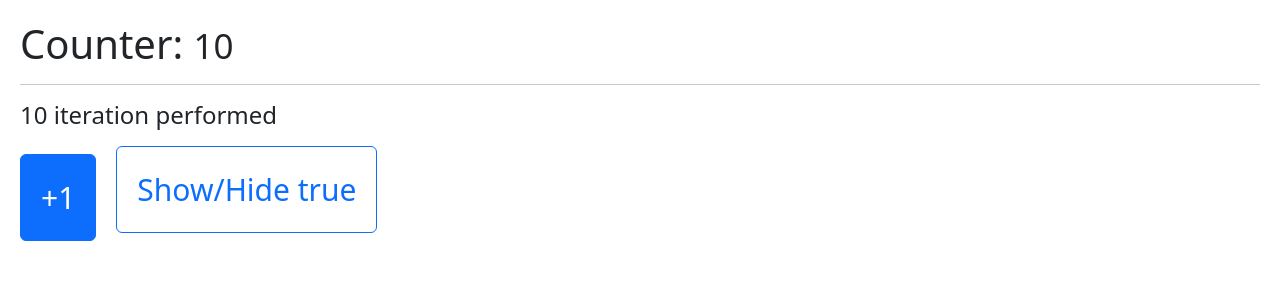
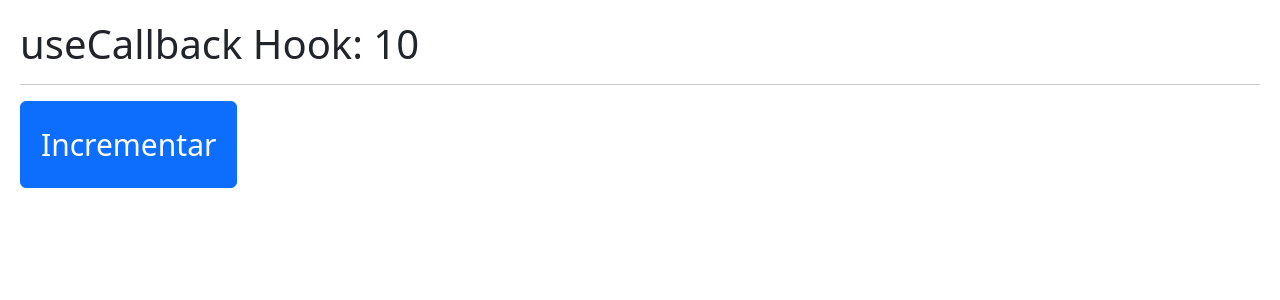
Before and after one commit to JulianCeleita/hook-app, a React (Vite) app: page / in a window 1280 px wide. Shown: the top 300 px of the page. Built offline with nearby package versions, Linux system fonts and the light colour scheme.

Commit message:
using UseCallBack and memo at same time

```diff
--- a/src/main.tsx
+++ b/src/main.tsx
@@ -10,10 +10,11 @@ import './index.css'
 // import { FocusScreen } from './useRef/FocusScreen';
 // import { Layout } from './useLayoutEffect/Layout';
 // import { Memorize } from './memos/Memorize';
-import { MemoHook } from './memos/MemoHook';
+// import { MemoHook } from './memos/MemoHook';
+import { CallbackHooks } from './memos/CallbackHooks';
 
 ReactDOM.createRoot(document.getElementById('root') as HTMLElement).render(
 //<React.StrictMode>
-    <MemoHook />
+    <CallbackHooks />
  // </React.StrictMode>
 )
--- /dev/null
+++ b/src/memos/CallbackHooks.tsx
@@ -0,0 +1,25 @@
+import { useCallback, useState } from 'react';
+import { ShowIncrement } from './ShowIncrement';
+
+export const CallbackHooks = () => {
+
+    const [counter, setCounter] = useState(10);
+
+    const increaseFather = useCallback(         // Memoriza en memoria para no renderizar el componente completo
+      () => {
+        setCounter ( (value)=> value + 1 );    // El valor que le dará a value será el value anterior + 1
+      },
+      [],
+    )
+
+  return (
+    <>
+    <h1> useCallback Hook: { counter } </h1>
+    <hr />
+
+    <ShowIncrement increase={ increaseFather } />
+
+    </>
+
+  )
+}
--- /dev/null
+++ b/src/memos/ShowIncrement.tsx
@@ -0,0 +1,17 @@
+import React from 'react';
+
+export const ShowIncrement = React.memo(({ increase }: any) => {
+
+    console.log('Me dibujé de nuevo');
+
+    return (
+        <button
+            className="btn btn-primary"
+            onClick={ ()=> {
+                increase();
+            }}
+        >
+            Incrementar
+        </button>
+    )
+})
```
